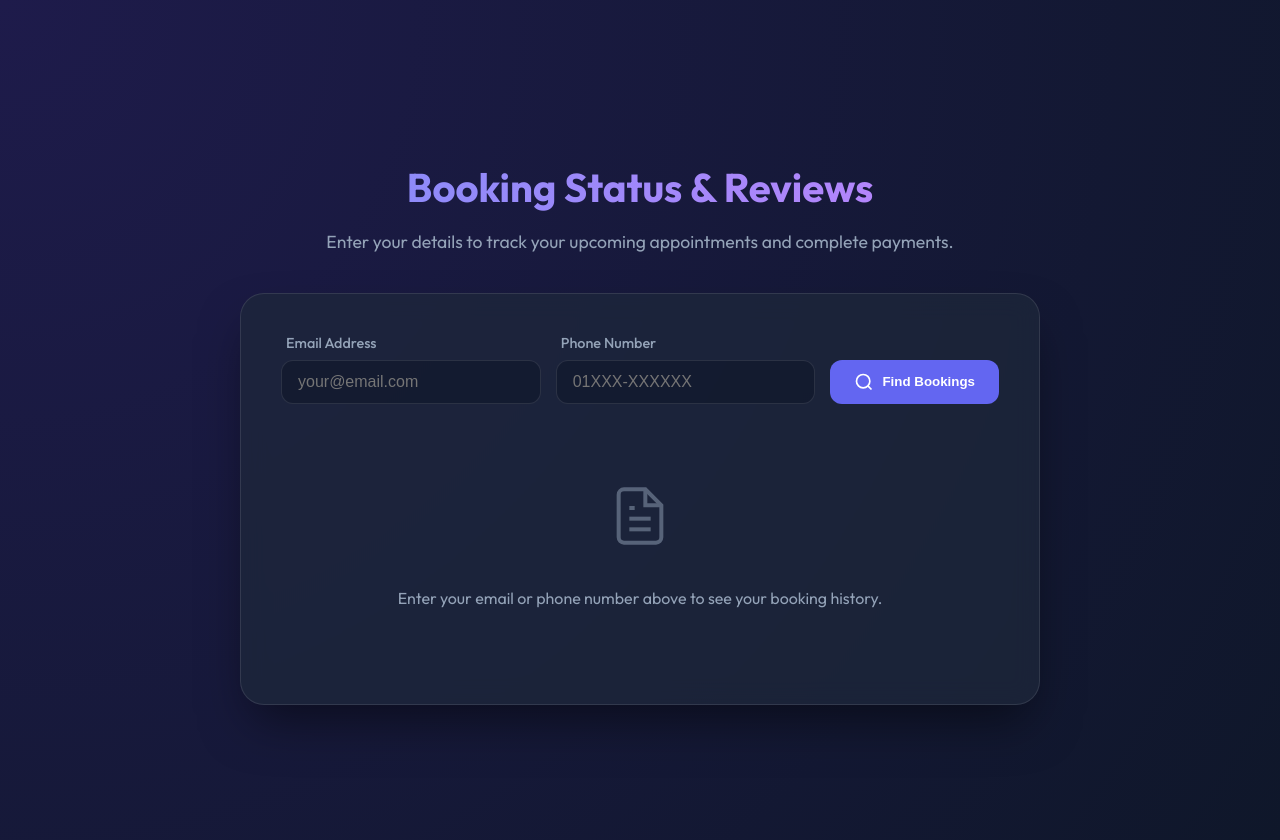
After one commit to MONAlIS-A/AI_Reservation, a Django app: page /booking-status/ in a window 1280 px wide. The commit adds this page. Run offline with Django 5.2, Linux system fonts and the light colour scheme; some libraries are stand-ins or nearby versions.

Commit message:
Implement booking status check and pending payment flow with premium UI

```diff
--- a/business/models.py
+++ b/business/models.py
@@ -64,10 +64,12 @@ class Appointment(models.Model):
     business = models.ForeignKey(Business, on_delete=models.CASCADE, related_name='appointments')
     customer_name = models.CharField(max_length=255)
     customer_email = models.EmailField(blank=True, null=True)
+    customer_phone = models.CharField(max_length=20, blank=True, null=True)
     service_name = models.CharField(max_length=255, default="General Service")
     start_time = models.DateTimeField()
     end_time = models.DateTimeField()
     status = models.CharField(max_length=50, default="confirmed") # confirmed, cancelled
+    payment_status = models.CharField(max_length=50, default="pending") # pending, paid
     created_at = models.DateTimeField(auto_now_add=True)
 
     def __str__(self):
--- /dev/null
+++ b/business/templates/business/booking_status.html
@@ -0,0 +1,273 @@
+<!DOCTYPE html>
+<html lang="en">
+<head>
+    <meta charset="UTF-8">
+    <meta name="viewport" content="width=device-width, initial-scale=1.0">
+    <title>Check Booking Status | AI Reservation</title>
+    <link href="https://fonts.googleapis.com/css2?family=Outfit:wght@300;400;500;600;700&display=swap" rel="stylesheet">
+    <style>
+        :root {
+            --primary: #6366F1;
+            --primary-hover: #4F46E5;
+            --bg-dark: #0F172A;
+            --card-bg: rgba(30, 41, 59, 0.7);
+            --text-main: #F8FAFC;
+            --text-muted: #94A3B8;
+            --border: rgba(255, 255, 255, 0.1);
+            --success: #10B981;
+            --warning: #F59E0B;
+        }
+
+        body {
+            margin: 0;
+            font-family: 'Outfit', sans-serif;
+            background: radial-gradient(circle at top left, #1E1B4B, #0F172A);
+            color: var(--text-main);
+            min-height: 100vh;
+            display: flex;
+            justify-content: center;
+            align-items: center;
+            padding: 20px;
+        }
+
+        .container {
+            width: 100%;
+            max-width: 800px;
+            animation: fadeIn 0.6s ease-out;
+        }
+
+        @keyframes fadeIn {
+            from { opacity: 0; transform: translateY(20px); }
+            to { opacity: 1; transform: translateY(0); }
+        }
+
+        .header {
+            text-align: center;
+            margin-bottom: 40px;
+        }
+
+        h1 {
+            font-size: 2.5rem;
+            font-weight: 700;
+            margin-bottom: 10px;
+            background: linear-gradient(to right, #818CF8, #C084FC);
+            -webkit-background-clip: text;
+            -webkit-text-fill-color: transparent;
+        }
+
+        .header p {
+            color: var(--text-muted);
+            font-size: 1.1rem;
+        }
+
+        .card {
+            background: var(--card-bg);
+            backdrop-filter: blur(12px);
+            border: 1px solid var(--border);
+            border-radius: 24px;
+            padding: 40px;
+            box-shadow: 0 25px 50px -12px rgba(0, 0, 0, 0.5);
+        }
+
+        .search-form {
+            display: grid;
+            grid-template-columns: 1fr 1fr auto;
+            gap: 15px;
+            margin-bottom: 30px;
+        }
+
+        @media (max-width: 640px) {
+            .search-form {
+                grid-template-columns: 1fr;
+            }
+        }
+
+        .input-group {
+            display: flex;
+            flex-direction: column;
+            gap: 8px;
+        }
+
+        label {
+            font-size: 0.9rem;
+            font-weight: 500;
+            color: var(--text-muted);
+            margin-left: 5px;
+        }
+
+        input {
+            background: rgba(15, 23, 42, 0.6);
+            border: 1px solid var(--border);
+            border-radius: 12px;
+            padding: 12px 16px;
+            color: white;
+            font-size: 1rem;
+            outline: none;
+            transition: all 0.3s;
+        }
+
+        input:focus {
+            border-color: var(--primary);
+            box-shadow: 0 0 0 4px rgba(99, 102, 241, 0.15);
+        }
+
+        .btn-search {
+            background: var(--primary);
+            color: white;
+            border: none;
+            border-radius: 12px;
+            padding: 12px 24px;
+            font-weight: 600;
+            cursor: pointer;
+            transition: all 0.3s;
+            display: flex;
+            align-items: center;
+            justify-content: center;
+            margin-top: auto;
+        }
+
+        .btn-search:hover {
+            background: var(--primary-hover);
+            transform: translateY(-2px);
+        }
+
+        .results {
+            margin-top: 40px;
+        }
+
+        .booking-item {
+            background: rgba(255, 255, 255, 0.03);
+            border: 1px solid var(--border);
+            border-radius: 16px;
+            padding: 20px;
+            margin-bottom: 15px;
+            display: flex;
+            justify-content: space-between;
+            align-items: center;
+            transition: 0.3s;
+        }
+
+        .booking-item:hover {
+            background: rgba(255, 255, 255, 0.05);
+            border-color: rgba(255, 255, 255, 0.2);
+        }
+
+        .booking-info h3 {
+            margin: 0 0 5px 0;
+            font-size: 1.2rem;
+        }
+
+        .booking-meta {
+            font-size: 0.9rem;
+            color: var(--text-muted);
+            display: flex;
+            gap: 15px;
+        }
+
+        .status-badge {
+            padding: 4px 12px;
+            border-radius: 20px;
+            font-size: 0.8rem;
+            font-weight: 600;
+            text-transform: uppercase;
+        }
+
+        .status-pending { background: rgba(245, 158, 11, 0.1); color: var(--warning); border: 1px solid rgba(245, 158, 11, 0.3); }
+        .status-paid { background: rgba(16, 185, 129, 0.1); color: var(--success); border: 1px solid rgba(16, 185, 129, 0.3); }
+
+        .btn-pay {
+            background: var(--success);
+            color: white;
+            text-decoration: none;
+            padding: 8px 16px;
+            border-radius: 8px;
+            font-size: 0.9rem;
+            font-weight: 600;
+            transition: 0.3s;
+        }
+
+        .btn-pay:hover {
+            background: #059669;
+            transform: scale(1.05);
+        }
+
+        .empty-state {
+            text-align: center;
+            padding: 40px;
+            color: var(--text-muted);
+        }
+
+        .empty-state svg {
+            width: 64px;
+            height: 64px;
+            margin-bottom: 20px;
+            opacity: 0.5;
+        }
+    </style>
+</head>
+<body>
+
+<div class="container">
+    <div class="header">
+        <h1>Booking Status & Reviews</h1>
+        <p>Enter your details to track your upcoming appointments and complete payments.</p>
+    </div>
+
+    <div class="card">
+        <form class="search-form" method="POST">
+            {% csrf_token %}
+            <div class="input-group">
+                <label for="email">Email Address</label>
+                <input type="email" id="email" name="email" value="{{ email }}" placeholder="your@email.com">
+            </div>
+            <div class="input-group">
+                <label for="phone">Phone Number</label>
+                <input type="tel" id="phone" name="phone" value="{{ phone }}" placeholder="01XXX-XXXXXX">
+            </div>
+            <button type="submit" class="btn-search">
+                <svg width="20" height="20" viewBox="0 0 24 24" fill="none" stroke="currentColor" stroke-width="2" style="margin-right: 8px;"><circle cx="11" cy="11" r="8"></circle><line x1="21" y1="21" x2="16.65" y2="16.65"></line></svg>
+                Find Bookings
+            </button>
+        </form>
+
+        <div class="results">
+            {% if bookings %}
+                {% for booking in bookings %}
+                <div class="booking-item">
+                    <div class="booking-info">
+                        <h3>{{ booking.service_name }}</h3>
+                        <div class="booking-meta">
+                            <span>
+                                <svg width="14" height="14" viewBox="0 0 24 24" fill="none" stroke="currentColor" stroke-width="2" style="vertical-align: middle; margin-right: 4px;"><rect x="3" y="4" width="18" height="18" rx="2" ry="2"></rect><line x1="16" y1="2" x2="16" y2="6"></line><line x1="8" y1="2" x2="8" y2="6"></line><line x1="3" y1="10" x2="21" y2="10"></line></svg>
+                                {{ booking.start_time|date:"M d, Y @ H:i" }}
+                            </span>
+                            <span>{{ booking.business.name }}</span>
+                        </div>
+                    </div>
+                    <div style="display: flex; align-items: center; gap: 15px;">
+                        <span class="status-badge {% if booking.payment_status == 'pending' %}status-pending{% else %}status-paid{% endif %}">
+                            {{ booking.payment_status }}
+                        </span>
+                        {% if booking.payment_status == 'pending' %}
+                            <a href="#" class="btn-pay" onclick="alert('Payment gateway integration coming soon! This would redirect to Stripe/SSLCommerz.')">Pay Now</a>
+                        {% endif %}
+                    </div>
+                </div>
+                {% endfor %}
+            {% elif email or phone %}
+                <div class="empty-state">
+                    <svg viewBox="0 0 24 24" fill="none" stroke="currentColor" stroke-width="1.5"><circle cx="12" cy="12" r="10"></circle><line x1="12" y1="8" x2="12" y2="12"></line><line x1="12" y1="16" x2="12.01" y2="16"></line></svg>
+                    <p>No bookings found for the provided details. Please check and try again.</p>
+                </div>
+            {% else %}
+                <div class="empty-state">
+                    <svg viewBox="0 0 24 24" fill="none" stroke="currentColor" stroke-width="1.5"><path d="M14 2H6a2 2 0 0 0-2 2v16a2 2 0 0 0 2 2h12a2 2 0 0 0 2-2V8z"></path><polyline points="14 2 14 8 20 8"></polyline><line x1="16" y1="13" x2="8" y2="13"></line><line x1="16" y1="17" x2="8" y2="17"></line><polyline points="10 9 9 9 8 9"></polyline></svg>
+                    <p>Enter your email or phone number above to see your booking history.</p>
+                </div>
+            {% endif %}
+        </div>
+    </div>
+</div>
+
+</body>
+</html>
--- a/business/templates/business/global_chat.html
+++ b/business/templates/business/global_chat.html
@@ -129,6 +129,11 @@
     </div>
     <h1>Global AI <span class="biz-accent">Discovery</span></h1>
     <p class="tagline">Search for services across all our partner businesses and track your bookings in one place.</p>
+
+    <a href="/booking-status/" style="display: inline-flex; align-items: center; gap: 10px; color: white; text-decoration: none; background: rgba(255,255,255,0.1); padding: 12px 20px; border-radius: 12px; font-weight: 500; transition: 0.3s; border: 1px solid var(--border-glass);" onmouseover="this.style.background='rgba(255,255,255,0.2)'" onmouseout="this.style.background='rgba(255,255,255,0.1)'">
+        <svg width="20" height="20" viewBox="0 0 24 24" fill="none" stroke="currentColor" stroke-width="2"><path d="M14 2H6a2 2 0 0 0-2 2v16a2 2 0 0 0 2 2h12a2 2 0 0 0 2-2V8z"></path><polyline points="14 2 14 8 20 8"></polyline><line x1="16" y1="13" x2="8" y2="13"></line><line x1="16" y1="17" x2="8" y2="17"></line><polyline points="10 9 9 9 8 9"></polyline></svg>
+        Check Booking Status
+    </a>
 </div>
 
 <div class="chat-area">
--- a/business/templates/business/receptionist.html
+++ b/business/templates/business/receptionist.html
@@ -165,6 +165,11 @@
     </div>
     <h1>AI <span class="biz-name">Receptionist</span></h1>
     <p class="tagline">Providing intelligent assistance for <strong>{{ business.name }}</strong> 24/7.</p>
+
+    <a href="/booking-status/" style="display: inline-flex; align-items: center; gap: 8px; color: #94A3B8; text-decoration: none; background: rgba(255,255,255,0.05); padding: 10px 18px; border-radius: 12px; font-size: 0.9rem; transition: 0.3s; border: 1px solid var(--border-glass);" onmouseover="this.style.color='white'; this.style.background='rgba(255,255,255,0.1)'" onmouseout="this.style.color='#94A3B8'; this.style.background='rgba(255,255,255,0.05)'">
+        <svg width="18" height="18" viewBox="0 0 24 24" fill="none" stroke="currentColor" stroke-width="2"><path d="M14 2H6a2 2 0 0 0-2 2v16a2 2 0 0 0 2 2h12a2 2 0 0 0 2-2V8z"></path><polyline points="14 2 14 8 20 8"></polyline><line x1="16" y1="13" x2="8" y2="13"></line><line x1="16" y1="17" x2="8" y2="17"></line><polyline points="10 9 9 9 8 9"></polyline></svg>
+        Check My Booking Status
+    </a>
 </div>
 
 <div class="chat-main">
--- a/business/urls.py
+++ b/business/urls.py
@@ -20,4 +20,5 @@ urlpatterns = [
     path("api/check-availability/", views.check_availability_api, name="check_availability_api"),
     path("api/create-booking/", views.create_booking_api, name="create_booking_api"),
     path("inquiry/<slug:business_id>/", views.booking_inquiry_view, name="booking_inquiry"),
+    path("booking-status/", views.booking_status_view, name="booking_status"),
 ]
--- a/business/views.py
+++ b/business/views.py
@@ -54,12 +54,13 @@ def check_availability_api(request):
     operation_description="Create a new booking in the system.",
     request_body=openapi.Schema(
         type=openapi.TYPE_OBJECT,
-        required=['service', 'time', 'name', 'phone'],
+        required=['service', 'time', 'name', 'phone', 'email'],
         properties={
             'service': openapi.Schema(type=openapi.TYPE_STRING),
             'time': openapi.Schema(type=openapi.TYPE_STRING),
             'name': openapi.Schema(type=openapi.TYPE_STRING),
             'phone': openapi.Schema(type=openapi.TYPE_STRING),
+            'email': openapi.Schema(type=openapi.TYPE_STRING),
             'notes': openapi.Schema(type=openapi.TYPE_STRING),
         }
     ),
@@ -74,13 +75,49 @@ def create_booking_api(request):
         return JsonResponse({'error': 'Method not allowed'}, status=405)
     try:
         data = json.loads(request.body)
+        service_name = data.get('service')
+        time_str = data.get('time')
+        name = data.get('name')
+        phone = data.get('phone')
+        email = data.get('email', '')
+        notes = data.get('notes', '')
+
+        # 1. Create in external DB
         result = db_create_booking(
-            data.get('service'),
-            data.get('time'),
-            data.get('name'),
-            data.get('phone'),
-            data.get('notes', '')
+            service_name,
+            time_str,
+            name,
+            phone,
+            notes
         )
+
+        # 2. Also save to local Appointment model for status tracking and payment
+        if result.get('status') == 'success':
+            from .models import Appointment, Business
+            import datetime
+            try:
+                # Try to find business related to the service
+                service_obj = BusinessService.objects.filter(name__iexact=service_name).first()
+                business = service_obj.business if service_obj else Business.objects.first()
+
+                target_time = datetime.datetime.fromisoformat(time_str.replace('Z', '+00:00'))
+                # Default duration 60 mins if not found
+                duration = service_obj.duration_minutes if service_obj and service_obj.duration_minutes else 60
+                end_time = target_time + datetime.timedelta(minutes=duration)
+
+                Appointment.objects.create(
+                    business=business,
+                    customer_name=name,
+                    customer_email=email,
+                    customer_phone=phone,
+                    service_name=service_name,
+                    start_time=target_time,
+                    end_time=end_time,
+                    payment_status='pending'
+                )
+            except Exception as e:
+                print(f"Failed to save local appointment: {e}")
+
         return JsonResponse(result)
     except Exception as e:
         return JsonResponse({'error': str(e)}, status=500)
@@ -492,3 +529,51 @@ def chat_api(request, business_id):
             return JsonResponse({'error': str(e)}, status=500)
 
     return JsonResponse({'error': 'Invalid request method'}, status=405)
+
+
+@swagger_auto_schema(
+    method='get',
+    operation_description="Page - Check Booking Status & Reviews.",
+    manual_parameters=[
+        openapi.Parameter('email', openapi.IN_QUERY, type=openapi.TYPE_STRING, description="Customer Email"),
+        openapi.Parameter('phone', openapi.IN_QUERY, type=openapi.TYPE_STRING, description="Customer Phone"),
+    ],
+    tags=['Pages']
+)
+@api_view(['GET', 'POST'])
+@permission_classes([AllowAny])
+def booking_status_view(request):
+    """Page for users to check their booking status and pay."""
+    from .models import Appointment
+    bookings = []
+    email = ""
+    phone = ""
+
+    if request.method == 'POST':
+        email = request.data.get('email', '').strip()
+        phone = request.data.get('phone', '').strip()
+        if email or phone:
+            query = Q()
+            if email:
+                query |= Q(customer_email__iexact=email)
+            if phone:
+                query |= Q(customer_phone=phone)
+            bookings = Appointment.objects.filter(query).order_by('-start_time')
+
+    if request.accepted_renderer.format == 'html' or 'text/html' in request.META.get('HTTP_ACCEPT', ''):
+        return render(request, 'business/booking_status.html', {
+            'bookings': bookings,
+            'email': email,
+            'phone': phone
+        })
+
+    return JsonResponse({
+        'bookings': [
+            {
+                'service': b.service_name,
+                'time': b.start_time.isoformat(),
+                'status': b.status,
+                'payment_status': b.payment_status
+            } for b in bookings
+        ]
+    })
```
Also changed, not shown: business/rag.py (+45 -5 lines), business/templates/business/voice_receptionist.html (+7 -3 lines), business/migrations/0018_appointment_customer_phone_and_more.py (added).
